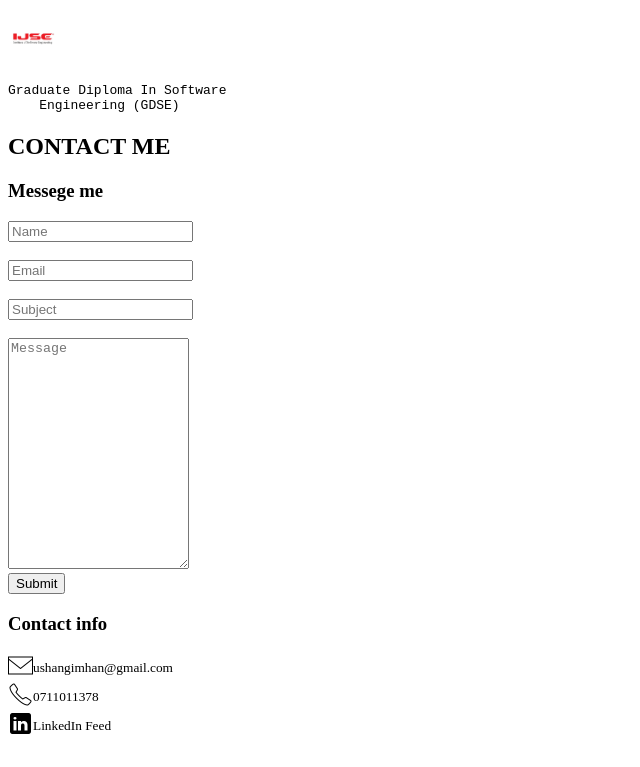
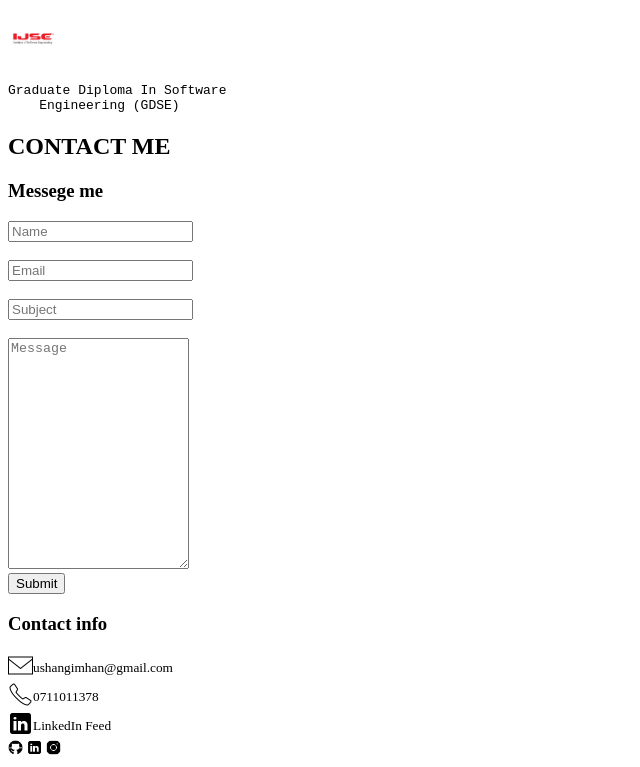
Before and after one commit to ushan-Gimhan/Portfolio, a plain HTML site: page index.html in a window 1280 px wide. Shown: the part 2230-2997 px from the top of the page, without its empty margins (0-640 px from the left). Drawn offline with Linux system fonts and the light colour scheme.

Commit message:
added footer

```diff
--- a/index.html
+++ b/index.html
@@ -194,5 +194,12 @@
         <br>
     </div>
 </section>
+
+    <footer>
+        <img src="assests/images/icons8-github-50.png" height="15" width="15">
+        <img src="assests/images/icons8-linkedin-50%20(2).png" height="15" width="15">
+        <img src="assests/images/icons8-instagram-logo-50.png" height="15" width="15">
+    </footer>
+
 </body>
 </html>
```
